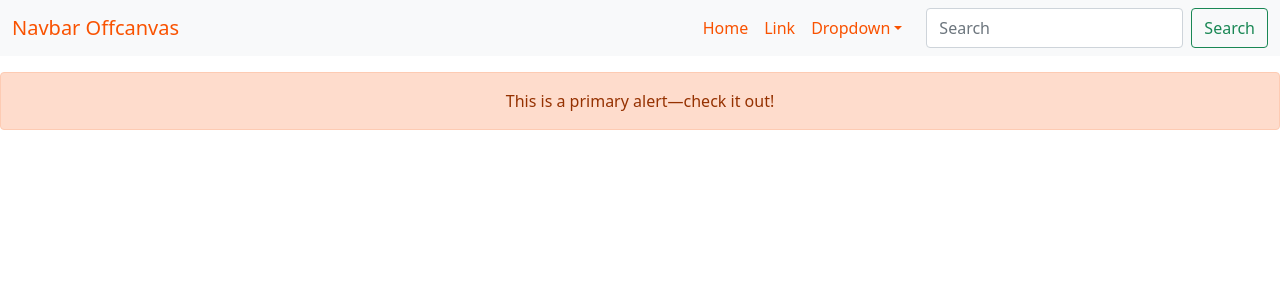
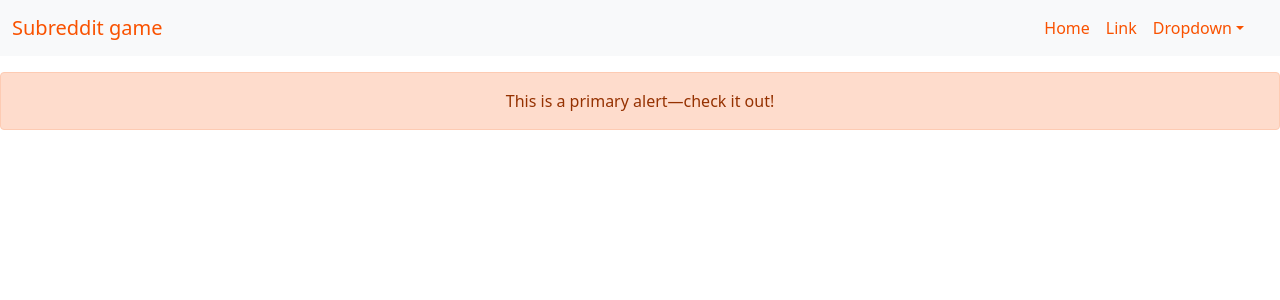
Before and after one commit to fedesecco/subreddit-game, a React (Create React App) app: page / in a window 1280 px wide. Shown: the top 300 px of the page. Built offline with nearby package versions, Linux system fonts and the light colour scheme.

Commit message:
working on header 1

```diff
--- a/src/components/Header.js
+++ b/src/components/Header.js
@@ -3,12 +3,13 @@ import { Button, Alert, Nav, Navbar, NavDropdown, Container, Offcanvas, Form, Fo
 import './Header.scss';
 
 function Header() {
-    const headerSize = "lg"
+    const headerSize = "lg";
+    const websiteURL = "https://subredditgame.netlify.app/";
     return (
         <div id="Header">
             <Navbar key={headerSize} bg="light" expand={headerSize} className="mb-3" variant="primary">
                 <Container fluid>
-                    <Navbar.Brand href="#">Navbar Offcanvas</Navbar.Brand>
+                    <Navbar.Brand href={`${websiteURL}`} rel="noreferrer noopener" target="_blank" >Subreddit game</Navbar.Brand>
                     <Navbar.Toggle aria-controls={`offcanvasNavbar-expand-${headerSize}`} />
                     <Navbar.Offcanvas
                         id={`offcanvasNavbar-expand-${headerSize}`}
@@ -38,15 +39,6 @@ function Header() {
                                     </NavDropdown.Item>
                                 </NavDropdown>
                             </Nav>
-                            <Form className="d-flex">
-                                <FormControl
-                                    type="search"
-                                    placeholder="Search"
-                                    className="me-2"
-                                    aria-label="Search"
-                                />
-                                <Button variant="outline-success">Search</Button>
-                            </Form>
                         </Offcanvas.Body>
                     </Navbar.Offcanvas>
                 </Container>
```
